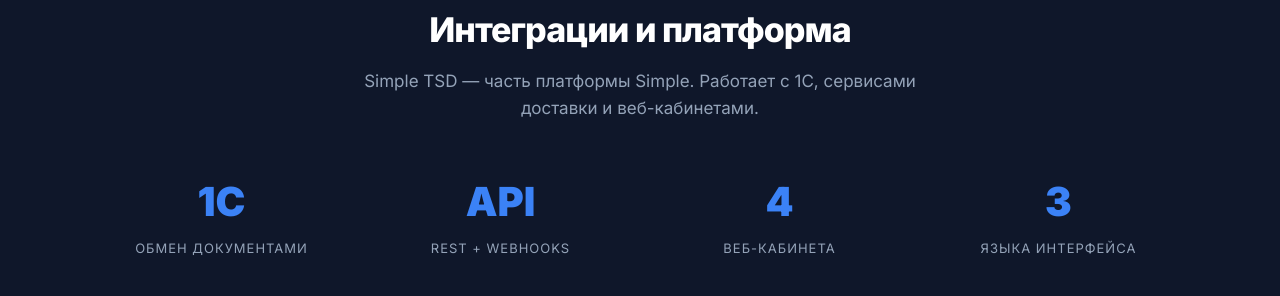
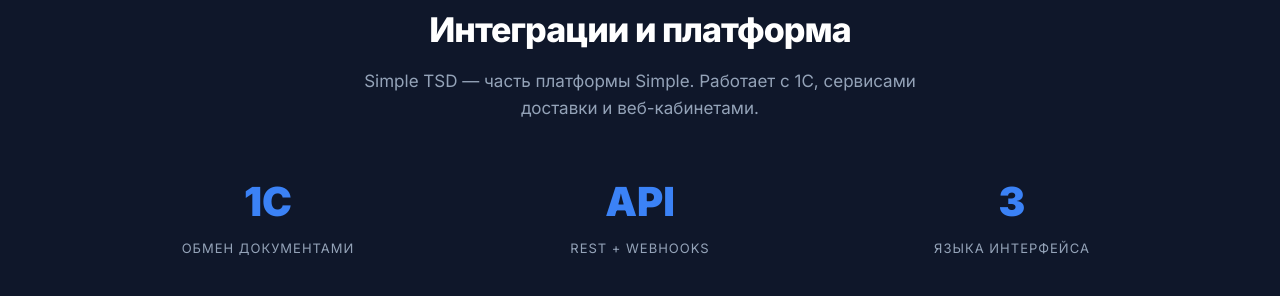
Before and after one commit to vlupilin/simple-tsd-legal, a plain HTML site: page index.html in a window 1280 px wide. Shown: the part 2489-2785 px from the top of the page. Drawn offline with Linux system fonts and the light colour scheme.

Commit message:
Remove web cabinet stat

```diff
--- a/index.html
+++ b/index.html
@@ -447,10 +447,6 @@
         <div class="stat-label">REST + Webhooks</div>
       </div>
       <div>
-        <div class="stat-num">4</div>
-        <div class="stat-label">Веб-кабинета</div>
-      </div>
-      <div>
         <div class="stat-num">3</div>
         <div class="stat-label">Языка интерфейса</div>
       </div>
```
